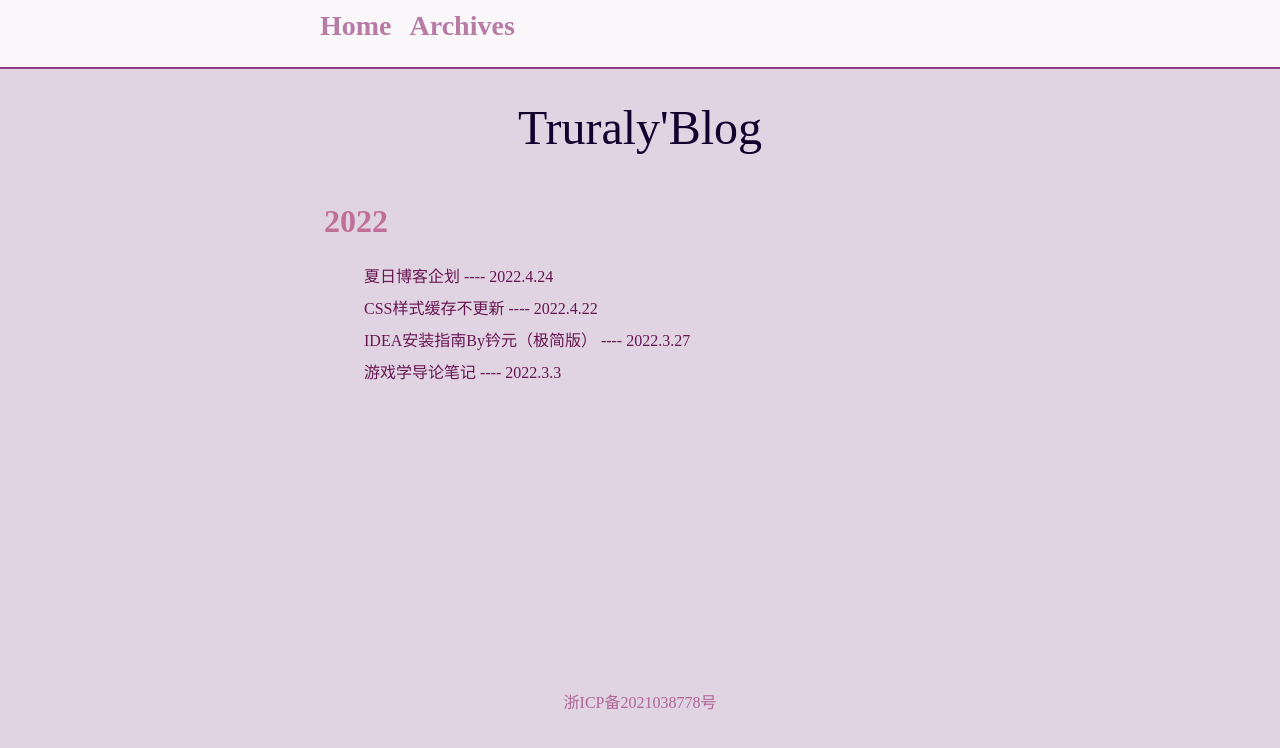
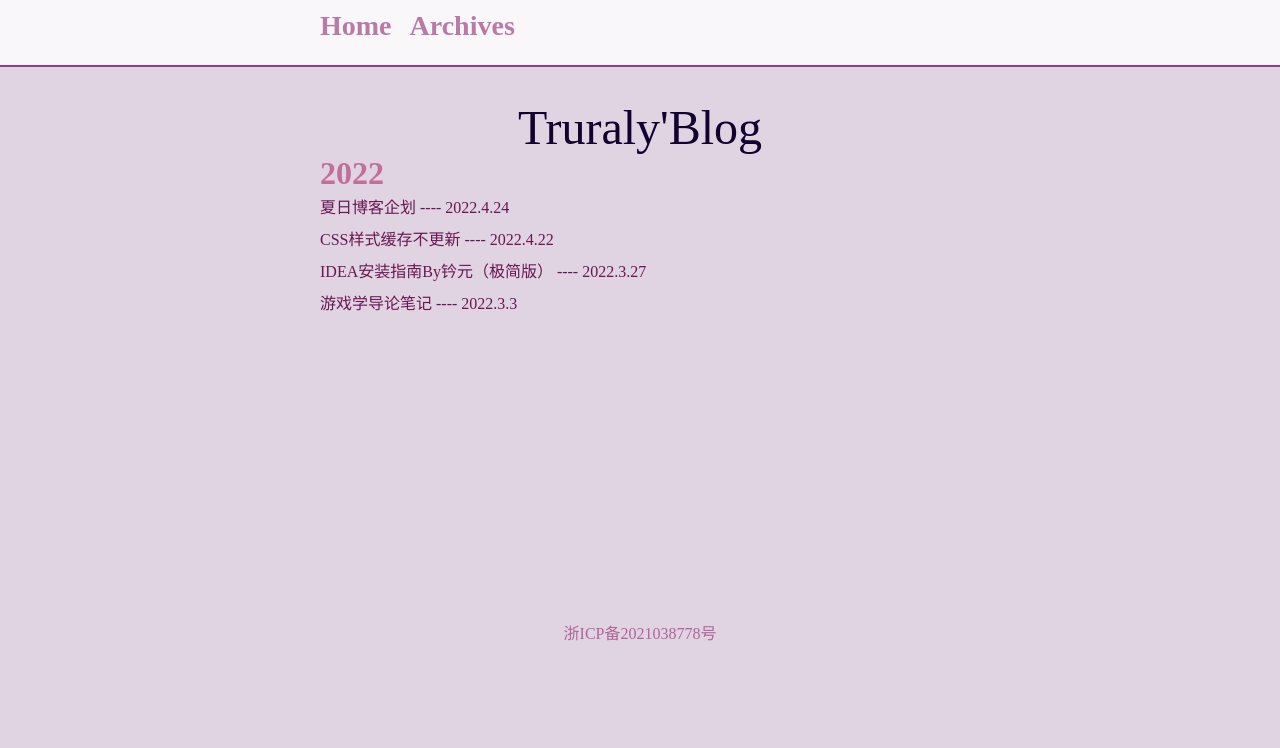
Before and after one commit to Truraly/Blog, a plain HTML site: page archives.html in a window 1280 px wide. Drawn offline with Linux system fonts and the light colour scheme.

Commit message:
修改了CSS样式（20220501）

```diff
--- a/css_js/CSS_for_archives.css
+++ b/css_js/CSS_for_archives.css
@@ -1,3 +1,7 @@
+*{
+    padding: 0px;
+    margin: 0px;
+}
 .Back{
     background-color:#e0d4e2;
 }
@@ -6,7 +10,7 @@
     position:fixed;
     top:0px;
     left:0%;
-    height: auto;
+    height: 65px;
     width: 100%;
     background-color:#ffffff;
     opacity:0.8;
```
Also changed, not shown: home.html (+1 -2 lines).
